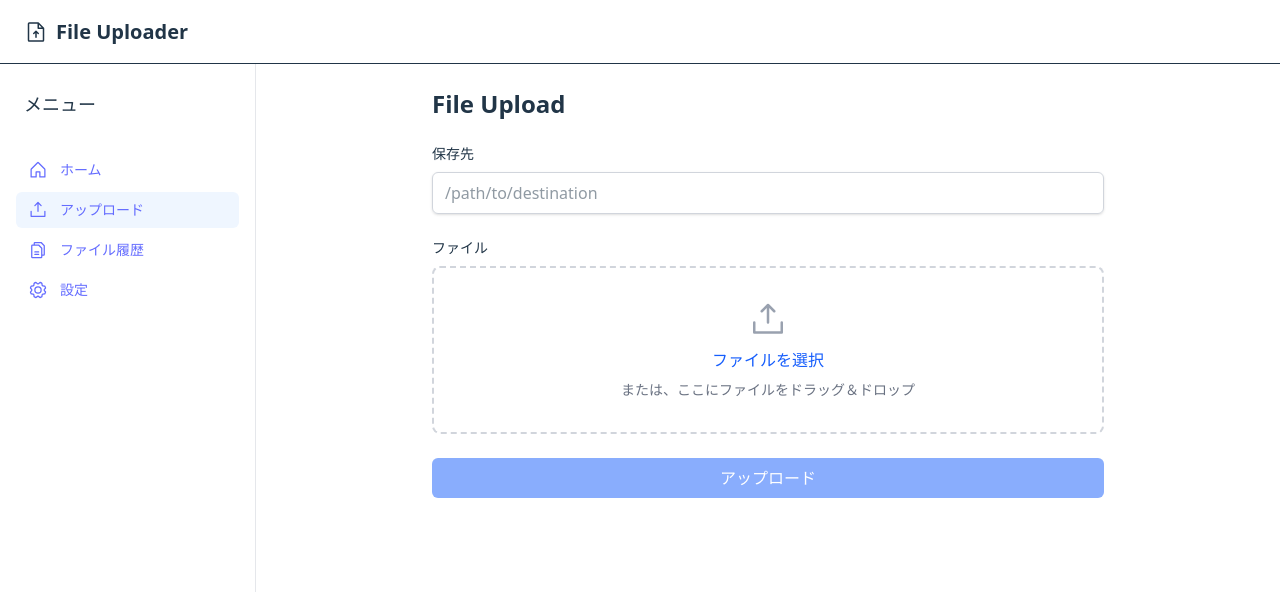
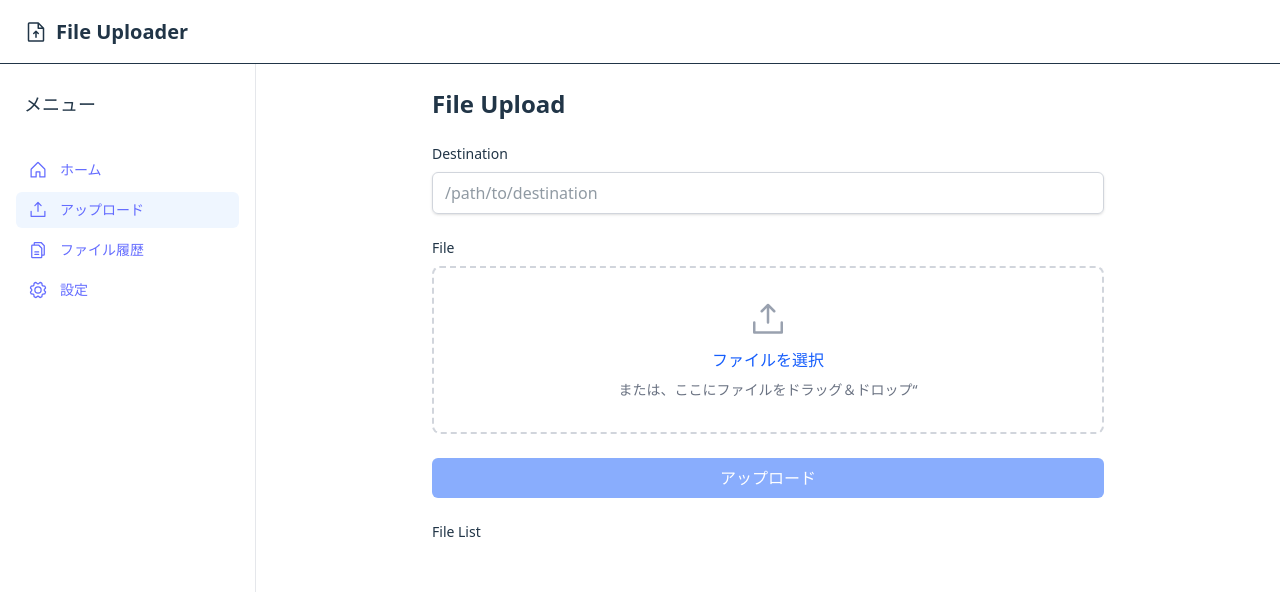
Before and after one commit to Appricot144/FileUploader, a React (Vite) app in the folder localuploader/vite/: page / in a window 1280 px wide. Shown: the top 592 px of the page. Built offline with nearby package versions, Linux system fonts and the light colour scheme.

Commit message:
wip: multi file upload form

```diff
--- a/localuploader/vite/src/uploader/file-upload-page.tsx
+++ b/localuploader/vite/src/uploader/file-upload-page.tsx
@@ -2,28 +2,27 @@
 
 import type React from "react";
 
-import { useState } from "react";
+import { JSX, useState } from "react";
 import Layout from "../layout";
-import { UploadSimple } from "@phosphor-icons/react";
-import useSWR from "swr";
+import { UploadSimple, X } from "@phosphor-icons/react";
+// import useSWR from "swr";
 
-function Upload(distination: string, file: File) {
-  const { data, error, isLoading } = useSWR("/api/upload", fetcher);
+// function Upload(distination: string, file: File) {
+//   const { data, error, isLoading } = useSWR("/api/upload", fetcher);
 
-  return <></>;
-}
+//   return <></>;
+//}
 
-const fetcher = (...args) => fetch(...args).then((res) => res.json());
+// const fetcher = (...args) => fetch(...args).then((res) => res.json());
 
 export default function FileUploadPage() {
-  // TODO read code
   const [destination, setDestination] = useState("");
-  const [file, setFile] = useState<File | null>(null);
+  const [files, setFiles] = useState<FileList | null>(null);
   const [isDragging, setIsDragging] = useState(false);
 
   const handleFileChange = (e: React.ChangeEvent<HTMLInputElement>) => {
-    if (e.target.files && e.target.files[0]) {
-      setFile(e.target.files[0]);
+    if (e.target.files) {
+      setFiles(e.target.files);
     }
   };
 
@@ -40,8 +39,8 @@ export default function FileUploadPage() {
   const handleDrop = (e: React.DragEvent<HTMLDivElement>) => {
     e.preventDefault();
     setIsDragging(false);
-    if (e.dataTransfer.files && e.dataTransfer.files[0]) {
-      setFile(e.dataTransfer.files[0]);
+    if (e.dataTransfer.files) {
+      setFiles(e.dataTransfer.files);
     }
   };
 
@@ -50,7 +49,7 @@ export default function FileUploadPage() {
 
     // file upload
 
-    alert(`File "${file?.name}" would be uploaded to "${destination}"`); // delete
+    alert(`File "${files}" would be uploaded to "${destination}"`); // delete
   };
 
   return (
@@ -65,7 +64,7 @@ export default function FileUploadPage() {
                 htmlFor="destination"
                 className="block text-sm font-medium"
               >
-                保存先
+                Destination
               </label>
               <input
                 id="destination"
@@ -80,7 +79,7 @@ export default function FileUploadPage() {
 
             <div className="space-y-2">
               <label htmlFor="file" className="block text-sm font-medium">
-                ファイル
+                File
               </label>
               <div
                 className={`border-2 border-dashed rounded-lg p-8 text-center ${
@@ -94,6 +93,7 @@ export default function FileUploadPage() {
                   id="file"
                   type="file"
                   className="hidden"
+                  multiple
                   onChange={handleFileChange}
                 />
                 <div className="flex flex-col items-center justify-center gap-2">
@@ -105,30 +105,52 @@ export default function FileUploadPage() {
                     ファイルを選択
                   </label>
                   <p className="text-sm text-gray-500">
-                    または、ここにファイルをドラッグ＆ドロップ
+                    または、ここにファイルをドラッグ＆ドロップ“
                   </p>
                 </div>
-                {file && (
-                  <div className="mt-4 p-2 bg-gray-100 rounded-md">
-                    <p className="text-sm font-medium">{file.name}</p>
-                    <p className="text-xs text-gray-500">
-                      {(file.size / 1024).toFixed(2)} KB
-                    </p>
-                  </div>
-                )}
               </div>
             </div>
-
             <button
               type="submit"
-              disabled={!file || !destination}
+              disabled={!files || !destination}
               className="w-full bg-blue-600 text-white py-2 px-4 rounded-md hover:bg-blue-700 focus:outline-none focus:ring-2 focus:ring-blue-500 focus:ring-offset-2 disabled:opacity-50 disabled:cursor-not-allowed"
-            >
+              >
               アップロード
             </button>
+
+            <UploadFileList fileList={files} />
           </form>
         </div>
       </div>
     </Layout>
   );
 }
+
+function UploadFile({file}: {file: File}) {
+  return (
+    <div className="flex justify-between items-center mt-1 p-2 bg-gray-100 rounded-md">
+      <div>
+        <p className="text-sm font-medium">{file.name}</p>
+        <p className="text-xs text-gray-500">
+            {(file.size / 1024).toFixed(2)} KB
+        </p>
+      </div>
+      <X />
+    </div>
+  );
+}
+
+function UploadFileList({ fileList }: { fileList: FileList | null}) {
+  const rows: JSX.Element[] = [];
+  if (fileList) {
+    Array.from(fileList).forEach((file: File) => {
+      rows.push(<UploadFile file={file} />);
+    });
+  }
+  return (
+    <>
+      <label htmlFor="" className="block text-sm font-medium">File List</label>
+      <div>{rows}</div>
+    </>
+  );
+}
```
